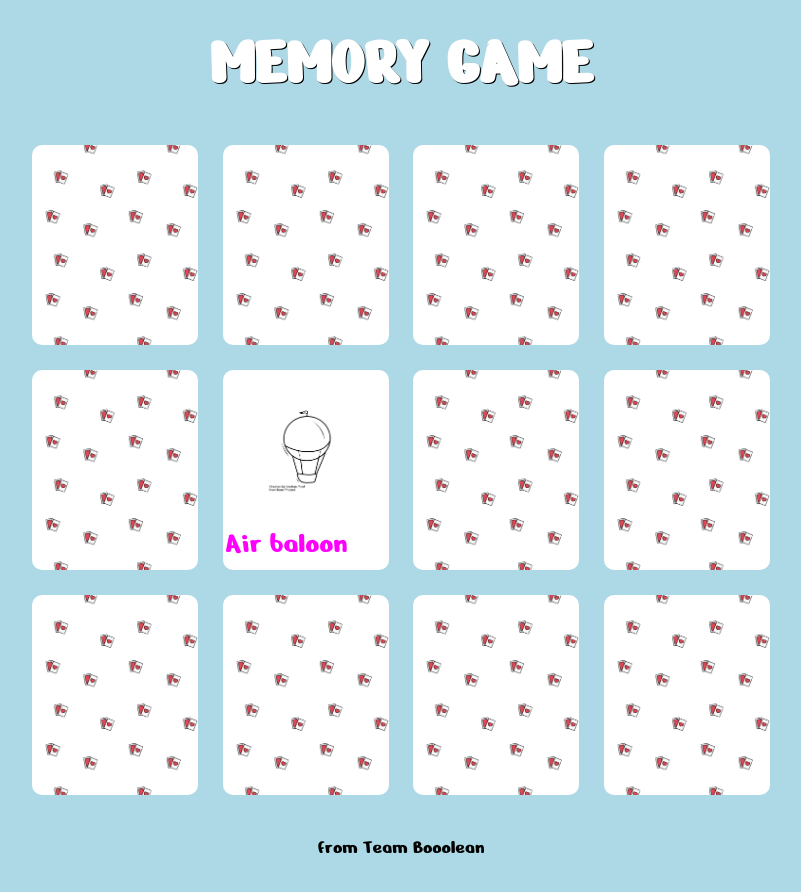
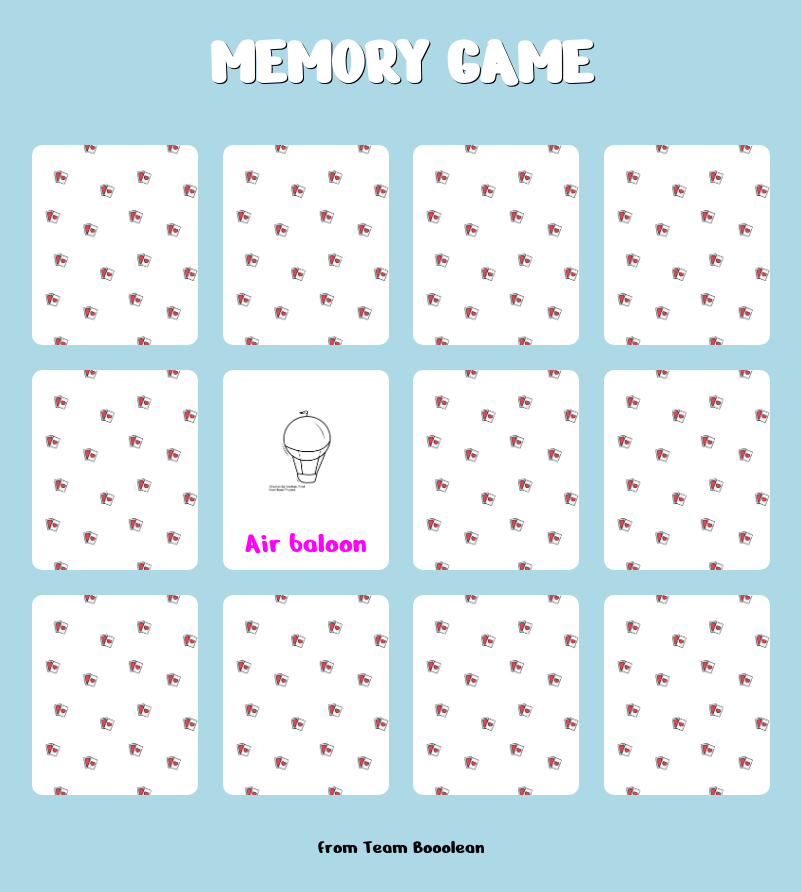
Before and after one commit to Alebacce/html-css-memory, a plain HTML site: page index.html in a window 1280 px wide. Shown: the whole page, without its empty margins (239-1040 px from the left). Drawn offline with Linux system fonts and the light colour scheme.

Commit message:
Name centered solved

```diff
--- a/css/style.css
+++ b/css/style.css
@@ -71,8 +71,9 @@ h1 {
     .card-name {
         position: absolute;
         font-size: 30px;
+        width: 100%;
         bottom: 4%;
-        right: 25%;
+        right: 0%;
         display: none;
     }
 
```
Also changed, not shown: index.html (+4 -2 lines).
